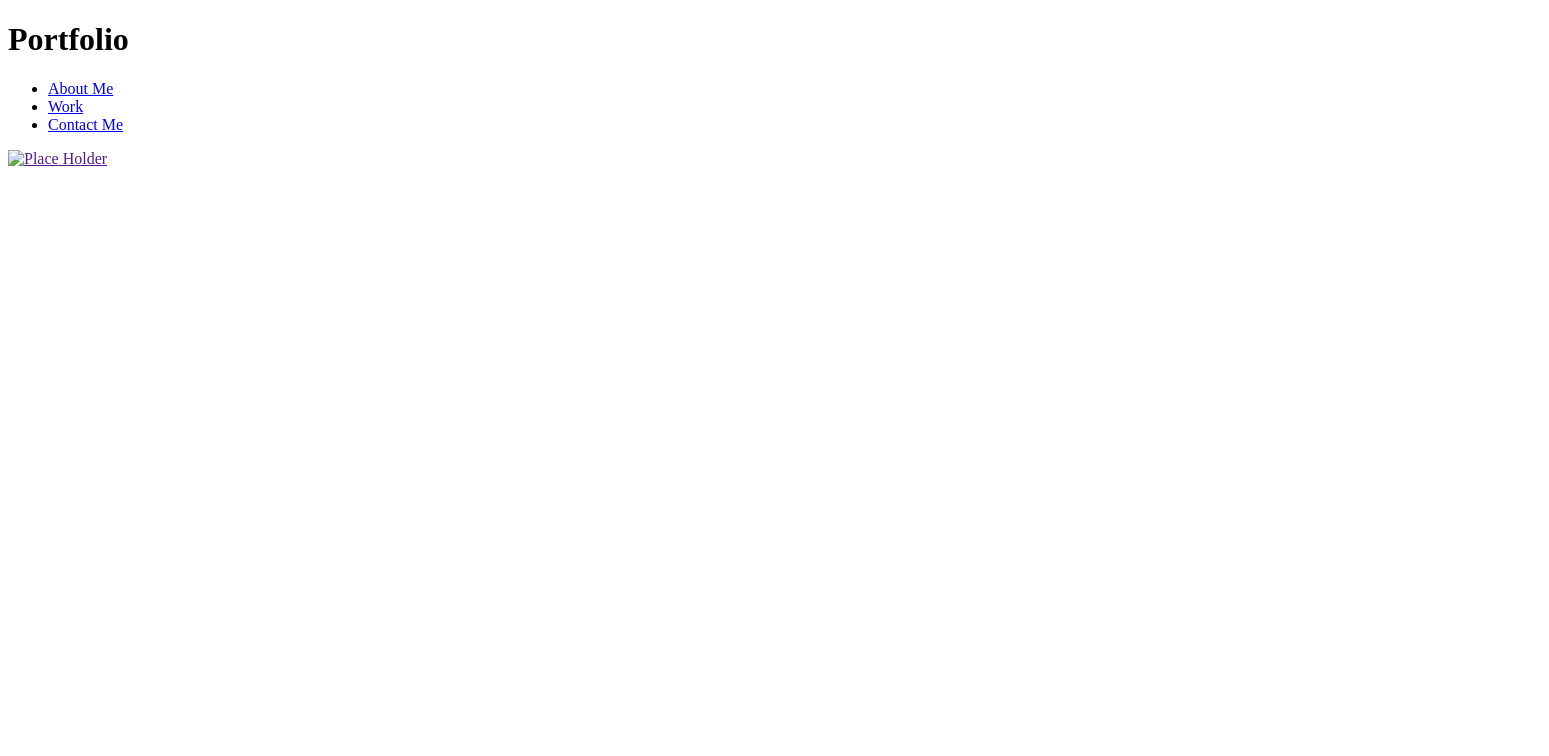
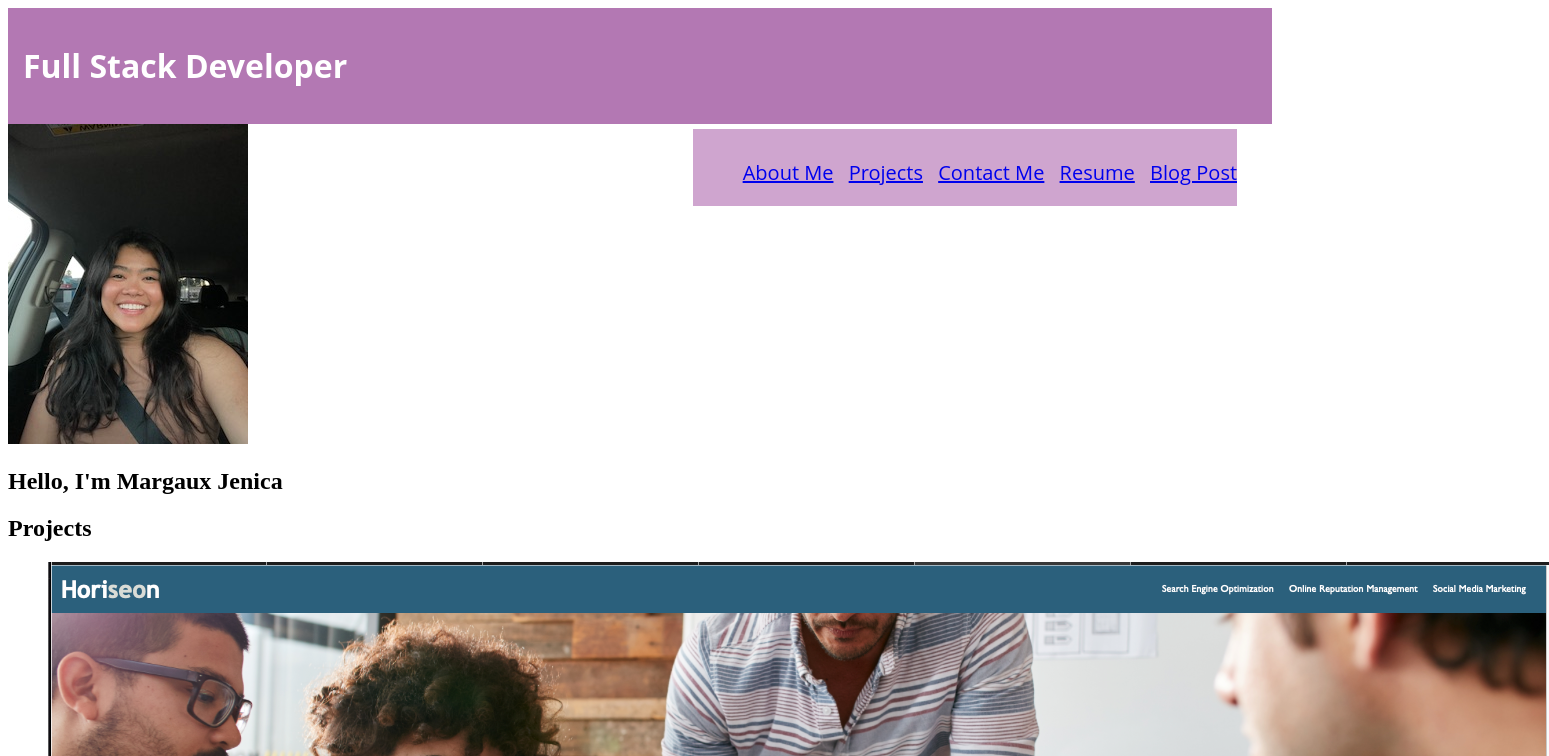
Before and after one commit to MargauxJenica/MJS-Portfolio, a plain HTML site: page index.html in a window 1280 px wide. Shown: the top 756 px of the page, 1549 px wide, since content can reach past the window. Drawn offline with Linux system fonts and the light colour scheme.

Commit message:
playing with css and adding to html

```diff
--- a/assets/css/style.css
+++ b/assets/css/style.css
@@ -0,0 +1,25 @@
+:root{
+
+}
+header{
+    padding: 15px;
+    font-family: 'Roboto Slab', 'Open Sans', Roboto, Lato;
+    background-color: rgb(179, 120, 179);
+    color: #ffffff;
+}
+header nav{
+    padding-top: 10px;
+    margin: 20px;
+    float: right;
+    font-family: 'Roboto Slab', 'Open Sans', Roboto, Lato;
+    font-size: 20px;
+    background-color: rgb(207, 165, 207);
+}
+header nav ul{
+    list-style-type: none;
+}
+header nav ul li {
+    display: inline-block;
+    margin-left: 10px;
+}
+/* display flex and justify content  */
--- a/index.html
+++ b/index.html
@@ -1,36 +1,57 @@
 <!DOCTYPE html>
-<html lang="en">
+<html lang="en" class="scroll-smooth" style>
 <head>
     <meta charset="UTF-8">
     <meta name="viewport" content="width=device-width, initial-scale=1.0">
-    <title>Portfolio: Margaux Jenica Santos</title>
+    <title>Portfolio: MJ Santos</title>
     <link rel="stylesheet" href="./assets/css/reset.css">
     <link rel="stylesheet" href="./assets/css/style.css">
 </head>
 <body>
     <header>
-        <h1>Portfolio</h1>
+        <h1>Full Stack Developer</h1>
         <nav>
             <ul>
                 <li><a href="#About">About Me</a></li>
-                <li><a href="#Work">Work</a></li>
+                <li><a href="#Projects">Projects</a></li>
                 <li><a href="#Contact">Contact Me</a></li>
-                <!-- <li><a href="#Resume">Resume</a></li> -->
+                <li><a href="#Resume">Resume</a></li>
+                <li><a href="#Blog">Blog Post</a></li>
             </ul>
         </nav>
     </header>
 
     <main>
         <section class="" id ="About">
-           <a href=""> <img src="Place Holder" alt="Place Holder"></a>
+            <img src="./assets/images/IMG_1577.jpg" alt="Photo of Margaux">
+            <h2>Hello, I'm Margaux Jenica</h2>
+            <p>
+                <!-- add my paragraph -->
+            </p>
         </section>
-        <section class="" id ="Work">
+        <!-- divide each project into cards with images as the hyperlink -->
+        <!-- hover over the image to get a short blurb about the project -->
+        <section class="" id="Projects">
+            <h2>Projects</h2>
+            <ul>
+                <li><a href="https://margauxjenica.github.io/Horiseon-Refactor/"> <img src="./assets/images/Web-Screenshot.png" alt="Screenshot of Horiseon Website"></a></li>
+                <li><img src="Place Holder" alt="More to Come"></li>
+            </ul>
+        </section>
 
-        </section>
+        <article class="" id="Resume">
+            <h2><a href="Place Holder">Resume</a></h2>
+        </article>
+        <section></section>
     </main>
 
     <footer id="Contact">
-
+        <h4>Contact Me</h4>
+            <ul>
+                <li><a href="mailto: margaux.moments@gmail.com">Send Email</a></li>
+                <li><a href="https://www.linkedin.com/in/margaux-jenica-santos-5b5a8713a/">LinkedIn</a> </li>
+                <li><a href="Place Holder "> Hire Me </a></li>
+            </ul>
     </footer>
 
 </body>
```
Also changed, not shown: assets/images/IMG_1577.jpg (added), assets/images/Web-Screenshot.png (added), 2 other files.
